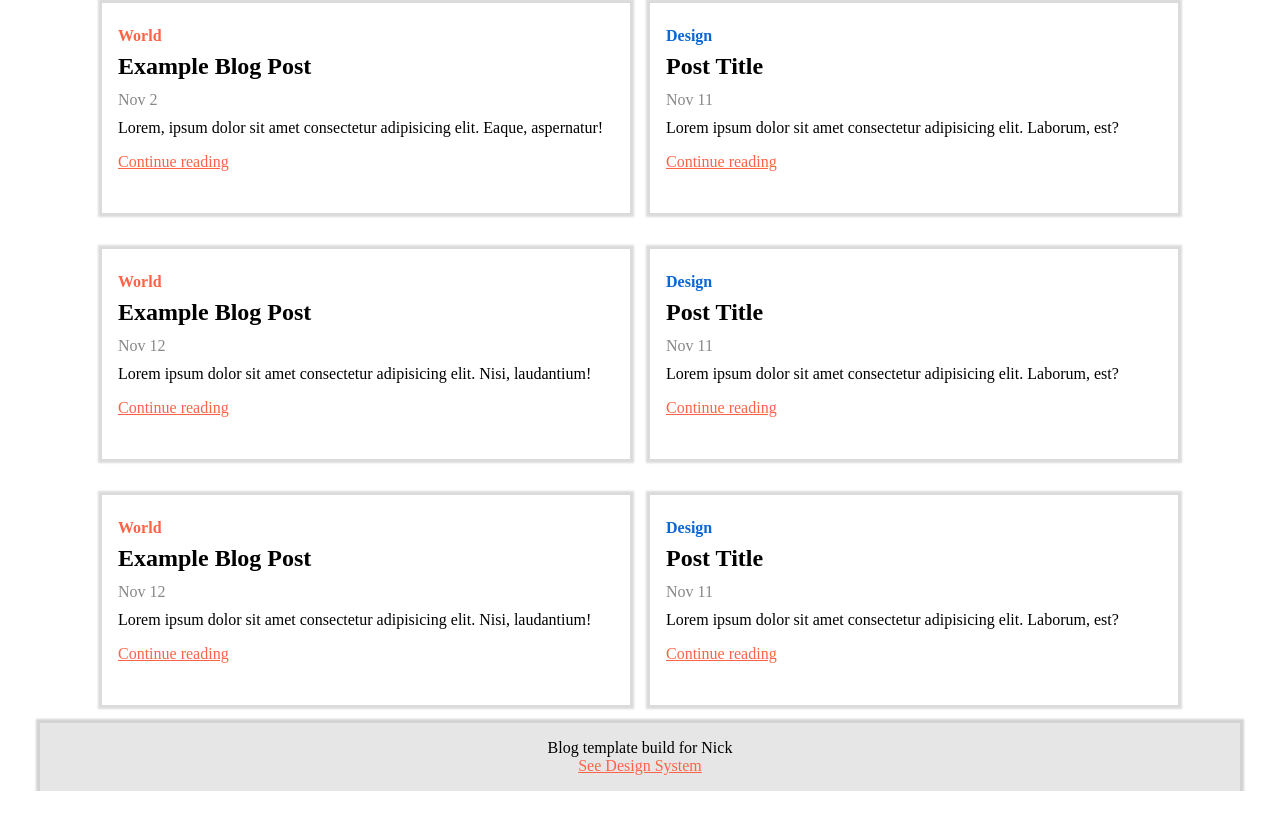
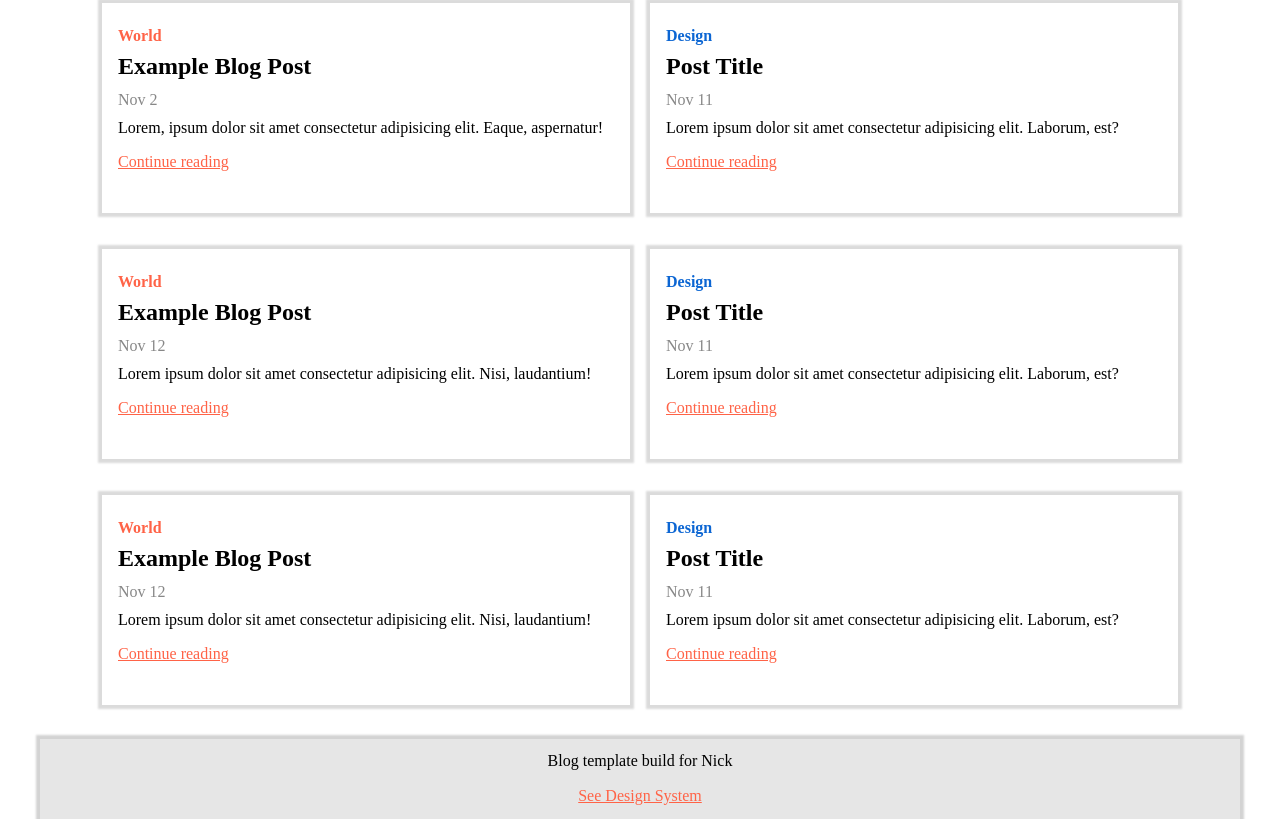
Before and after one commit to nickchow2020/antra_project1, a plain HTML site: page index.html in a window 1280 px wide. Shown: the part 95-914 px from the top of the page. Before the commit the page ends 886 px from the top, so only its background shows below. Drawn offline with Linux system fonts and the light colour scheme.

Commit message:
add sticky footer

```diff
--- a/scss/index.scss
+++ b/scss/index.scss
@@ -7,14 +7,18 @@
   padding: 0;
 }
 
+html {
+  height: 100%;
+}
+
 
 body{
-  display: flex;
-  flex-direction: column;
   max-width: 1200px;
   margin: auto;
+  min-height: 100%;
+  display: grid;
+  grid-template-rows: 1fr auto;
 }
-
 
 a{
   color: $primary;
@@ -24,7 +28,7 @@ a{
 header,
 main{
   width: 90%;
-  margin: auto;
+  margin: 0 auto ;
 }
 
 main{
@@ -103,6 +107,7 @@ h1{
 
 
 footer{
+  width: 100%;
   background: rgba($color: gray, $alpha: .2);
   box-shadow: 0 0 2px 4px lightgray;
   text-align: center;
@@ -110,4 +115,10 @@ footer{
   justify-content: center;
   align-items: center;
   padding: 1rem 0;
+  height: 5rem;
+  margin-top: 1rem;
+
+  p{
+    margin-bottom: 1rem;
+  }
 }
```
Also changed, not shown: css/index.css, 1 other file.
